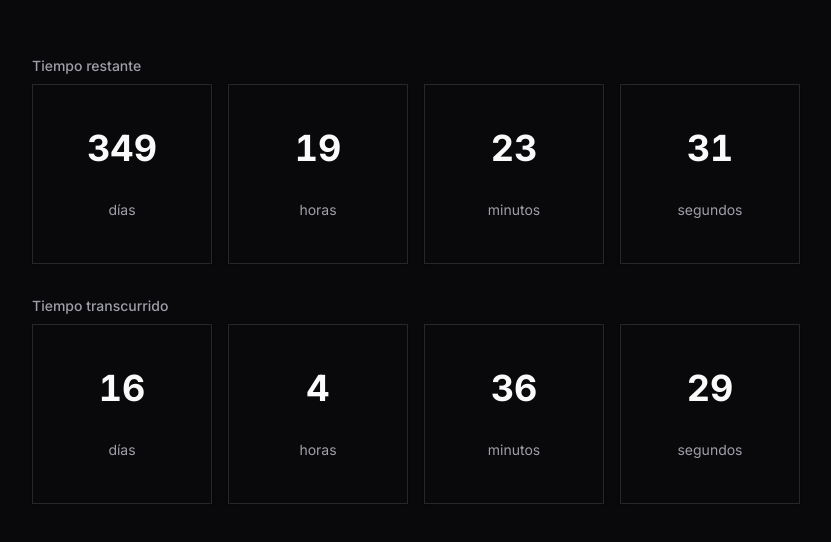
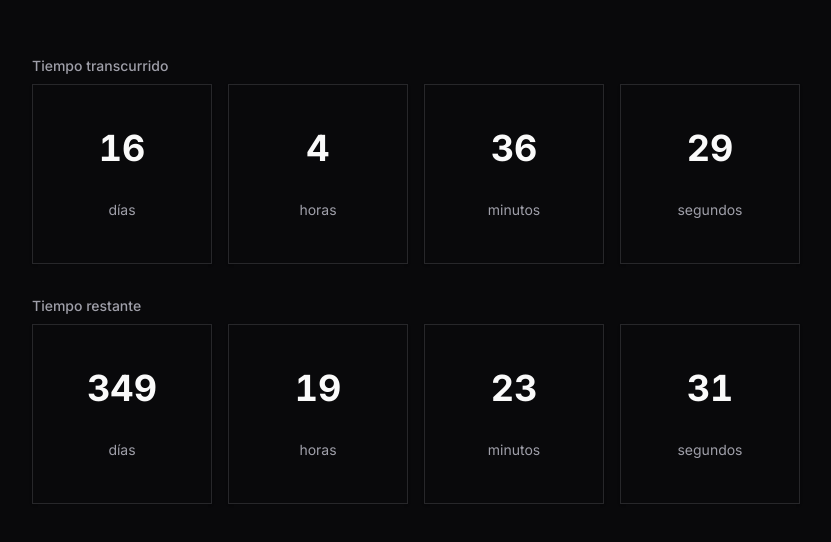
Before and after one commit to NBN7/lca-countdown, a Next.js app: page / in a window 1280 px wide. Shown: the part 120-662 px from the top of the page, without its empty margins (224-1055 px from the left). Built offline with nearby package versions, Linux system fonts and the light colour scheme.

Commit message:
reorder time display components to show remaining time above elapsed time

```diff
--- a/src/components/countdown/countdown.tsx
+++ b/src/components/countdown/countdown.tsx
@@ -31,8 +31,8 @@ export const Countdown = () => {
   return (
     <main className="flex flex-col items-center justify-center min-h-dvh p-4">
       <div className="w-full max-w-3xl space-y-8">
+        <TimeDisplay title="Tiempo transcurrido" timeUnits={elapsed} />
         <TimeDisplay title="Tiempo restante" timeUnits={remaining} />
-        <TimeDisplay title="Tiempo transcurrido" timeUnits={elapsed} />
       </div>
     </main>
   );
```
